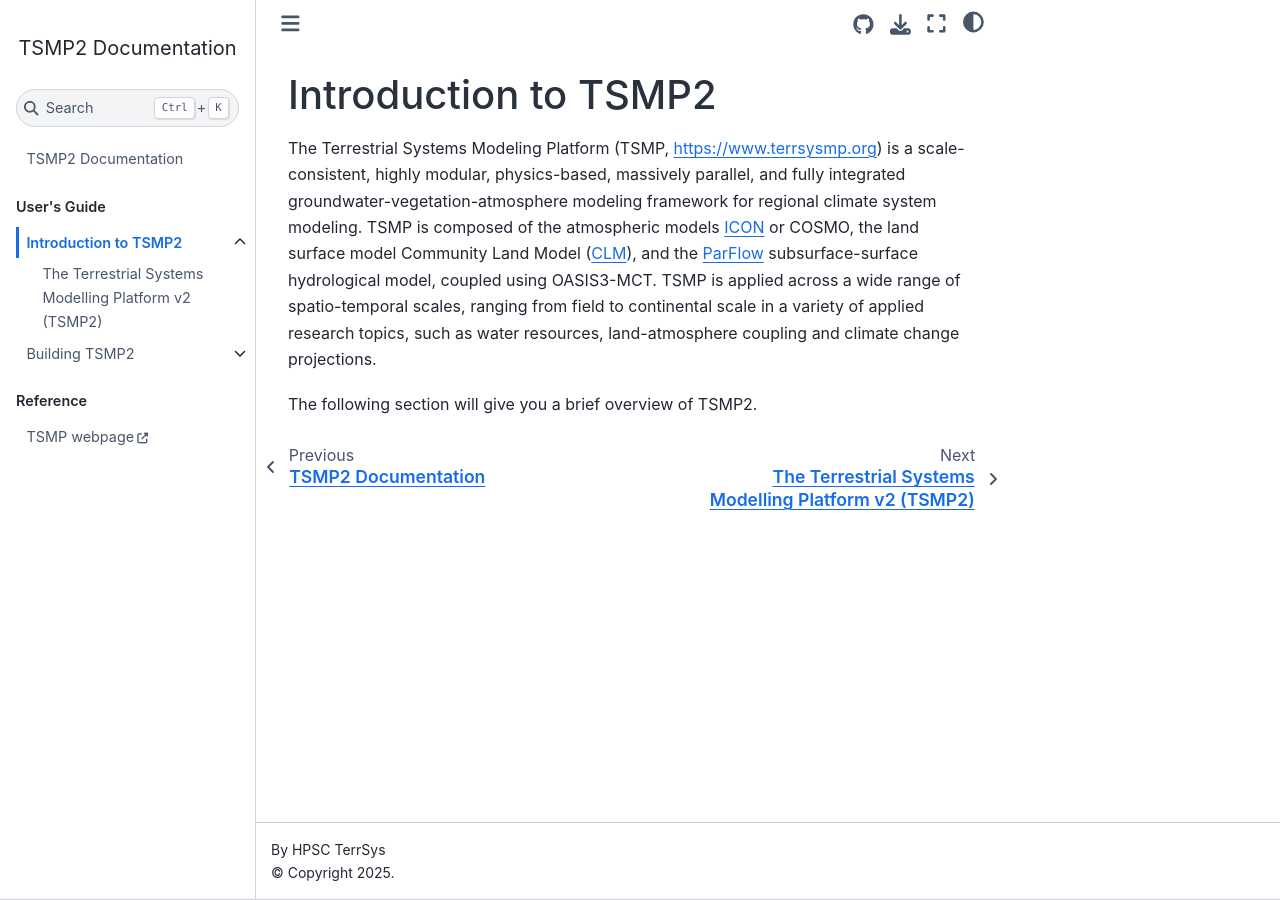
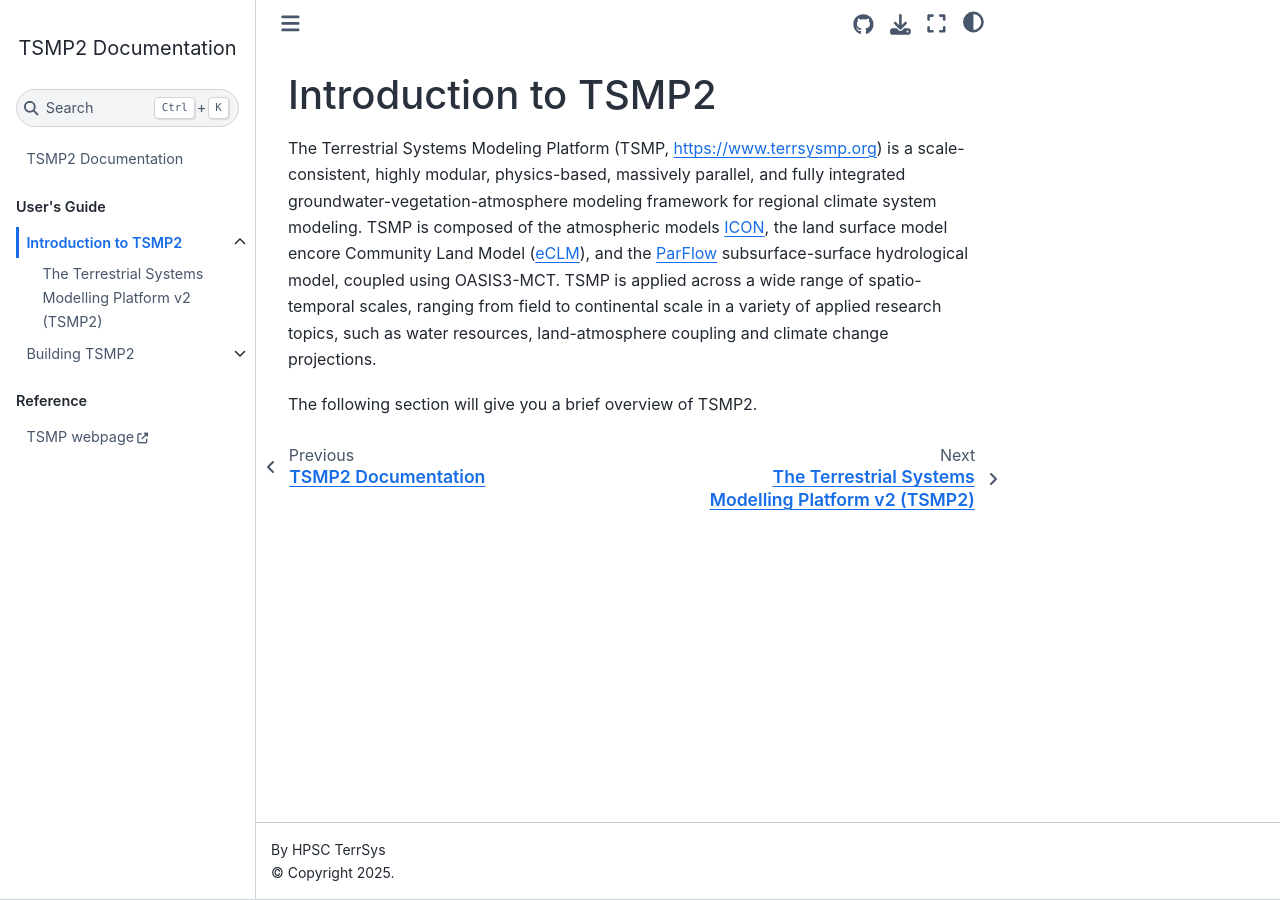
Before and after one commit to HPSCTerrSys/TSMP2, a Jupyter Book: the page built from docs/users_guide/introduction_to_TSMP2/README.md, in a window 1280 px wide. Built offline with Jupyter Book 1.0.4 settings and Sphinx 7.4.7 and the Sphinx Book theme 1.1.4, drawn with Linux system fonts in a browser that asks for light colours.

Commit message:
README update and tip-o in docs

```diff
--- a/docs/users_guide/introduction_to_TSMP2/README.md
+++ b/docs/users_guide/introduction_to_TSMP2/README.md
@@ -1,5 +1,5 @@
 # Introduction to TSMP2
 
-The Terrestrial Systems Modeling Platform (TSMP, https://www.terrsysmp.org) is a scale-consistent, highly modular, physics-based, massively parallel, and fully integrated groundwater-vegetation-atmosphere modeling framework for regional climate system modeling. TSMP is composed of the atmospheric models [ICON](https://github.com/HPSCTerrSys/icon-model_coup-oas) or COSMO, the land surface model Community Land Model ([CLM](https://github.com/HPSCTerrSys/eCLM)), and the [ParFlow](https://github.com/parflow/parflow) subsurface-surface hydrological model, coupled using OASIS3-MCT. TSMP is applied across a wide range of spatio-temporal scales, ranging from field to continental scale in a variety of applied research topics, such as water resources, land-atmosphere coupling and climate change projections.
+The Terrestrial Systems Modeling Platform (TSMP, https://www.terrsysmp.org) is a scale-consistent, highly modular, physics-based, massively parallel, and fully integrated groundwater-vegetation-atmosphere modeling framework for regional climate system modeling. TSMP is composed of the atmospheric models [ICON](https://github.com/HPSCTerrSys/icon-model_coup-oas), the land surface model encore Community Land Model ([eCLM](https://github.com/HPSCTerrSys/eCLM)), and the [ParFlow](https://github.com/parflow/parflow) subsurface-surface hydrological model, coupled using OASIS3-MCT. TSMP is applied across a wide range of spatio-temporal scales, ranging from field to continental scale in a variety of applied research topics, such as water resources, land-atmosphere coupling and climate change projections.
 
 The following section will give you a brief overview of TSMP2.
```
Also changed, not shown: README.md (+3 -2 lines).
